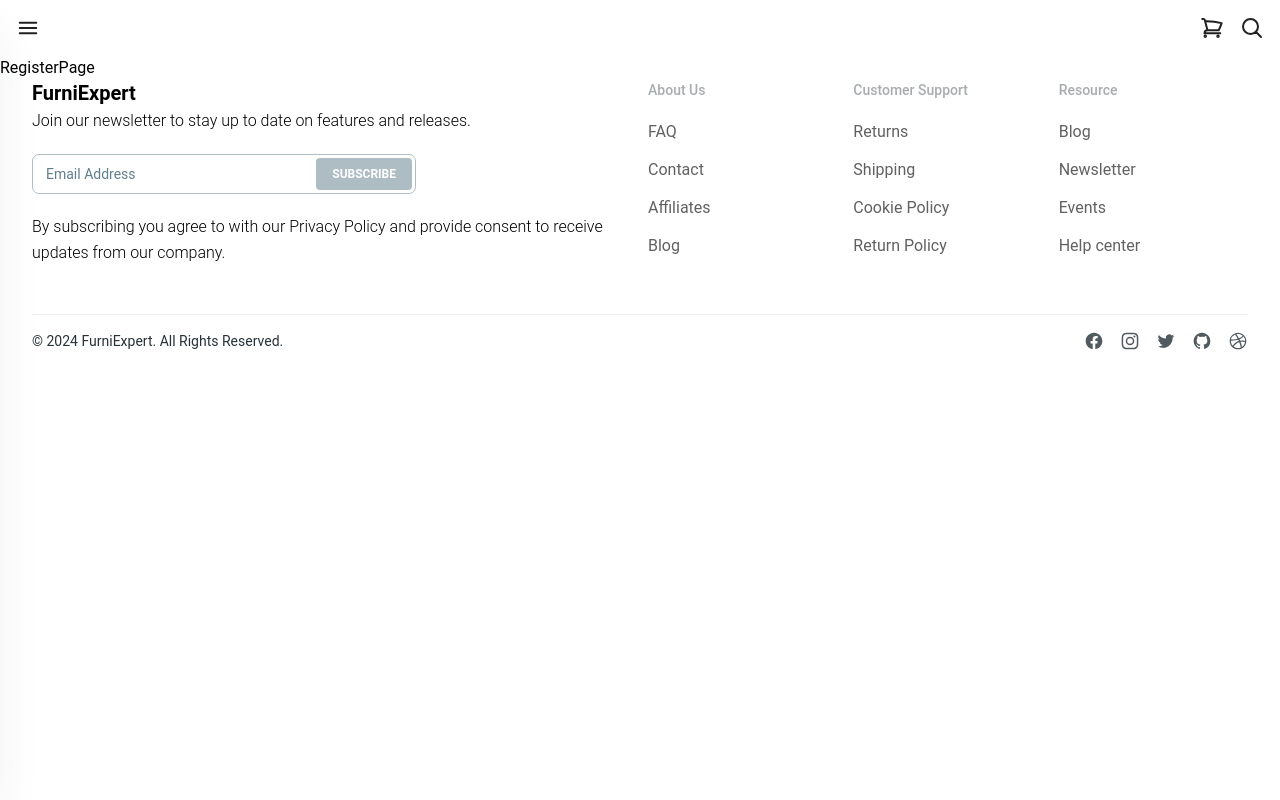
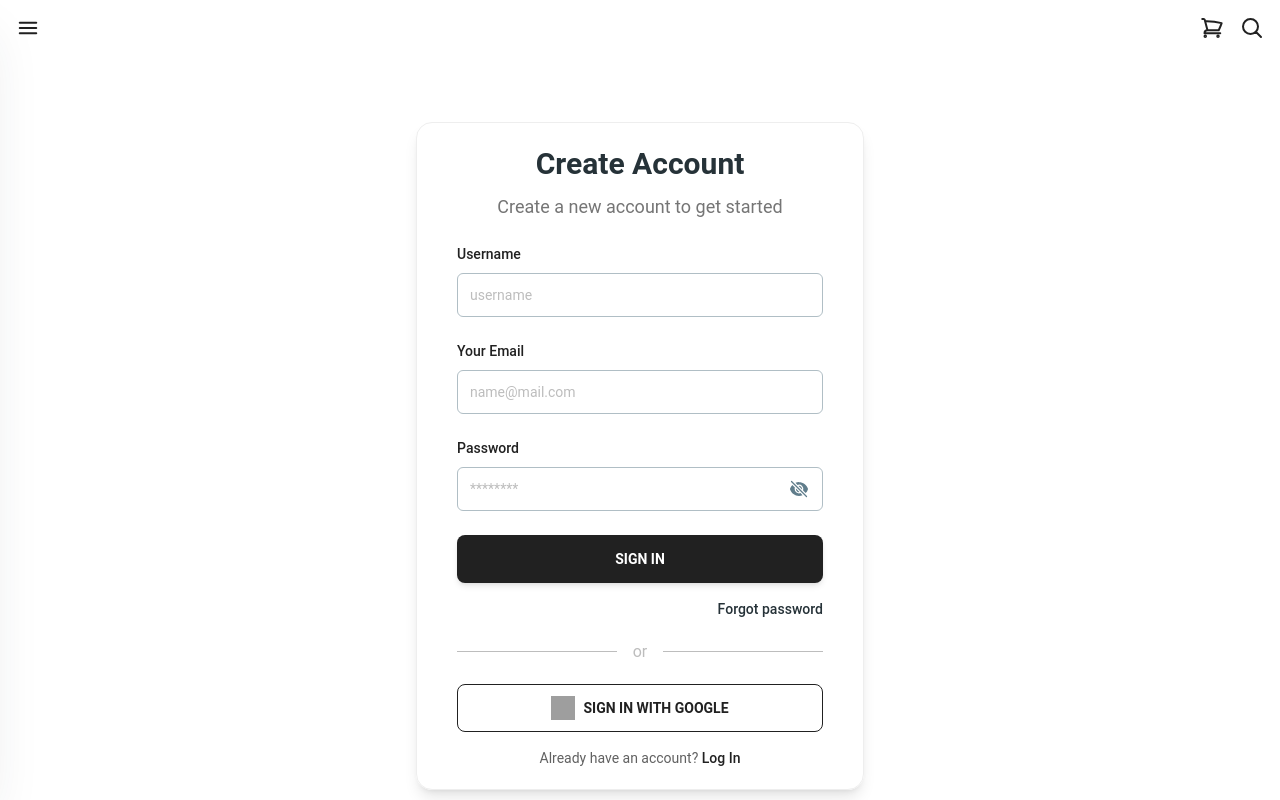
Before and after one commit to Harshrai1023/FurniExpert, a React (Vite) app: page /register in a window 1280 px wide. Shown: the top 800 px of the page. Built offline with nearby package versions, Linux system fonts and the light colour scheme; grey boxes are pictures that could not be loaded.

Commit message:
Register page added

```diff
--- a/src/pages/RegisterPage.jsx
+++ b/src/pages/RegisterPage.jsx
@@ -1,7 +1,140 @@
-import React from 'react'
+import { EyeIcon, EyeSlashIcon } from "@heroicons/react/24/solid";
+import { Button, Input, Typography } from "@material-tailwind/react";
+import { useState } from "react";
+import { NavLink } from "react-router-dom";
 
-export const RegisterPage = () => {
+export function RegisterPage() {
+  const [passwordShown, setPasswordShown] = useState(false);
+  const togglePasswordVisiblity = () => setPasswordShown((cur) => !cur);
+
   return (
-    <div>RegisterPage</div>
-  )
+    <section className="grid text-center h-screen justify-center items-center p-8">
+      <div className=" sm:w-[28rem] sm:px-10 p-5 border shadow-lg rounded-2xl">
+        <Typography variant="h3" color="blue-gray" className="mb-2">
+          Create Account
+        </Typography>
+        <Typography className="mb-6 text-gray-600 font-normal text-[18px]">
+          Create a new account to get started
+        </Typography>
+        <form action="#" className="mx-auto max-w-[28rem] text-left">
+          <div className="mb-6">
+            <label htmlFor="username">
+              <Typography
+                variant="small"
+                className="mb-2 block font-medium text-gray-900"
+              >
+                Username
+              </Typography>
+            </label>
+            <Input
+              id="username"
+              color="gray"
+              size="lg"
+              type="text"
+              name="username"
+              placeholder="username"
+              className="w-full placeholder:opacity-100 focus:border-t-primary border-t-blue-gray-200"
+              labelProps={{
+                className: "hidden",
+              }}
+            />
+          </div>
+          <div className="mb-6">
+            <label htmlFor="email">
+              <Typography
+                variant="small"
+                className="mb-2 block font-medium text-gray-900"
+              >
+                Your Email
+              </Typography>
+            </label>
+            <Input
+              id="email"
+              color="gray"
+              size="lg"
+              type="email"
+              name="email"
+              placeholder="name@mail.com"
+              className="w-full placeholder:opacity-100 focus:border-t-primary border-t-blue-gray-200"
+              labelProps={{
+                className: "hidden",
+              }}
+            />
+          </div>
+          <div className="mb-6">
+            <label htmlFor="password">
+              <Typography
+                variant="small"
+                className="mb-2 block font-medium text-gray-900"
+              >
+                Password
+              </Typography>
+            </label>
+            <Input
+              size="lg"
+              placeholder="********"
+              labelProps={{
+                className: "hidden",
+              }}
+              className="w-full placeholder:opacity-100 focus:border-t-primary border-t-blue-gray-200"
+              type={passwordShown ? "text" : "password"}
+              icon={
+                <i onClick={togglePasswordVisiblity}>
+                  {passwordShown ? (
+                    <EyeIcon className="h-5 w-5" />
+                  ) : (
+                    <EyeSlashIcon className="h-5 w-5" />
+                  )}
+                </i>
+              }
+            />
+          </div>
+          <Button color="gray" size="lg" className="mt-6" fullWidth>
+            sign in
+          </Button>
+          <div className="!mt-4 flex justify-end">
+            <Typography
+              as="a"
+              href="#"
+              color="blue-gray"
+              variant="small"
+              className="font-medium"
+            >
+              Forgot password
+            </Typography>
+          </div>
+          <div class="relative flex py-5 items-center">
+            <div class="flex-grow border-t border-gray-400"></div>
+            <span class="flex-shrink mx-4 text-gray-400">or</span>
+            <div class="flex-grow border-t border-gray-400"></div>
+          </div>
+          <Button
+            variant="outlined"
+            size="lg"
+            className="flex h-12 items-center justify-center gap-2"
+            fullWidth
+          >
+            <img
+              src={`https://www.material-tailwind.com/logos/logo-google.png`}
+              alt="google"
+              className="h-6 w-6"
+            />{" "}
+            sign in with google
+          </Button>
+          <Typography
+            variant="small"
+            color="gray"
+            className="!mt-4 text-center font-normal"
+          >
+            Already have an account?{" "}
+            <NavLink to="/login" className="font-medium text-gray-900">
+              Log In
+            </NavLink>
+          </Typography>
+        </form>
+      </div>
+    </section>
+  );
 }
+
+export default RegisterPage;
```
